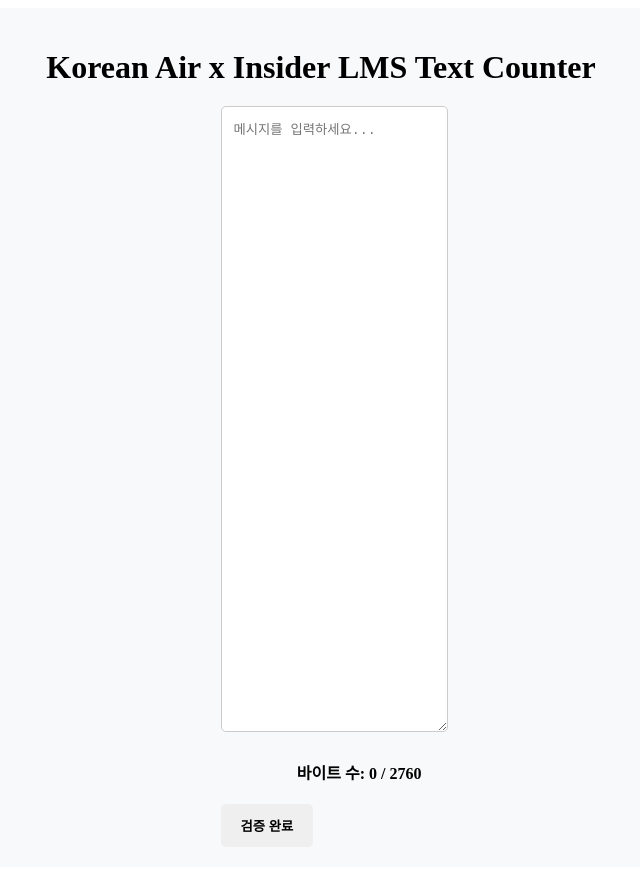
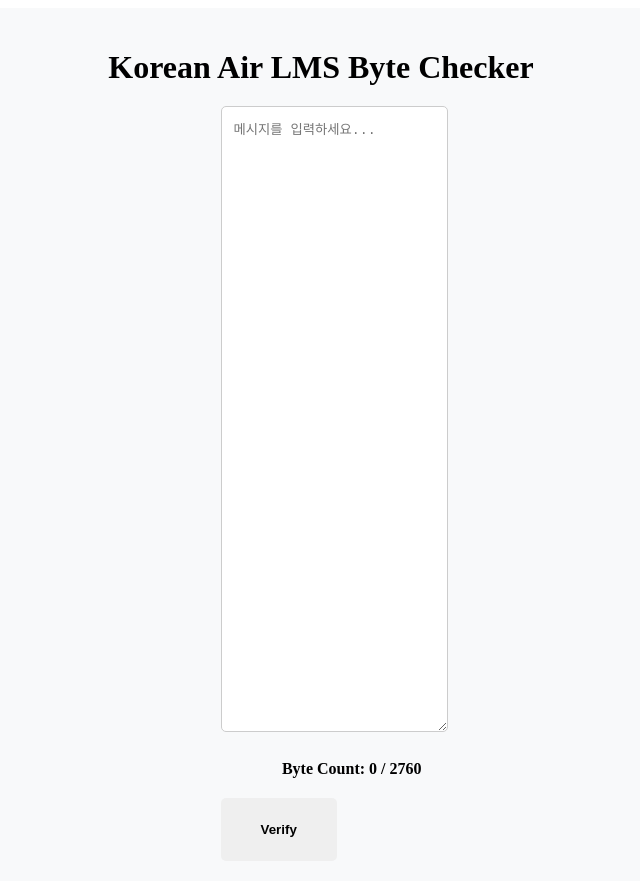
Before and after one commit to KEINSIDER/lmschecker, a Next.js app: page / in a window 1280 px wide. Shown: the whole page, without its empty margins (319-959 px from the left). Built offline with nearby package versions, Linux system fonts and the light colour scheme.

Commit message:
Update KoreanAirLmsCounter7.js

```diff
--- a/KoreanAirLmsCounter.js
+++ b/KoreanAirLmsCounter.js
@@ -12,7 +12,7 @@
     minHeight: "100vh",
   },
   button: {
-    padding: "12px 20px",
+    padding: "24px 40px", // 버튼 크기 두 배로 증가
     backgroundColor: "#57BBEB !important", // 🔥 강제 적용
     color: "#051766 !important", // 🔥 강제 적용
     border: "none",
@@ -21,6 +21,9 @@
     fontWeight: "bold",
     fontSize: "18px !important", // 🔥 강제 적용
     width: "100%",
+    position: "relative",
+    display: "block", // 버튼 가운데 정렬을 위해 block 지정
+    margin: "0 auto", // 가운데 정렬
   },
   textarea: {
     width: "100%", // 넓이 100%로 설정함
@@ -105,7 +108,7 @@
   return (
     <div style={styles.container}>
       {/* 🔹 상단 제목 */}
-      <h1 style={styles.header}>Korean Air x Insider LMS Text Counter</h1>
+      <h1 style={styles.header}>Korean Air LMS Byte Checker</h1>
 
      {/* 🔹 입력창 & 바이트 카운터 & 버튼 */}
     <div className="w-full max-w-screen-xl p-6 shadow-lg rounded-lg bg-white">
@@ -116,7 +119,7 @@
           style={styles.textarea}
         />
       <div style={styles.byteCount} className="mb-4">
-          바이트 수: {byteCount} / {maxBytes}
+          Byte Count: {byteCount} / {maxBytes}
         </div>
 
       {/* 검증 완료 버튼 */}
@@ -127,7 +130,7 @@
             onMouseOver={() => setShowTooltip(true)}
             onMouseOut={() => setShowTooltip(false)}
           >
-            검증 완료
+            Verify
           </button>
           <div
             style={{
```
